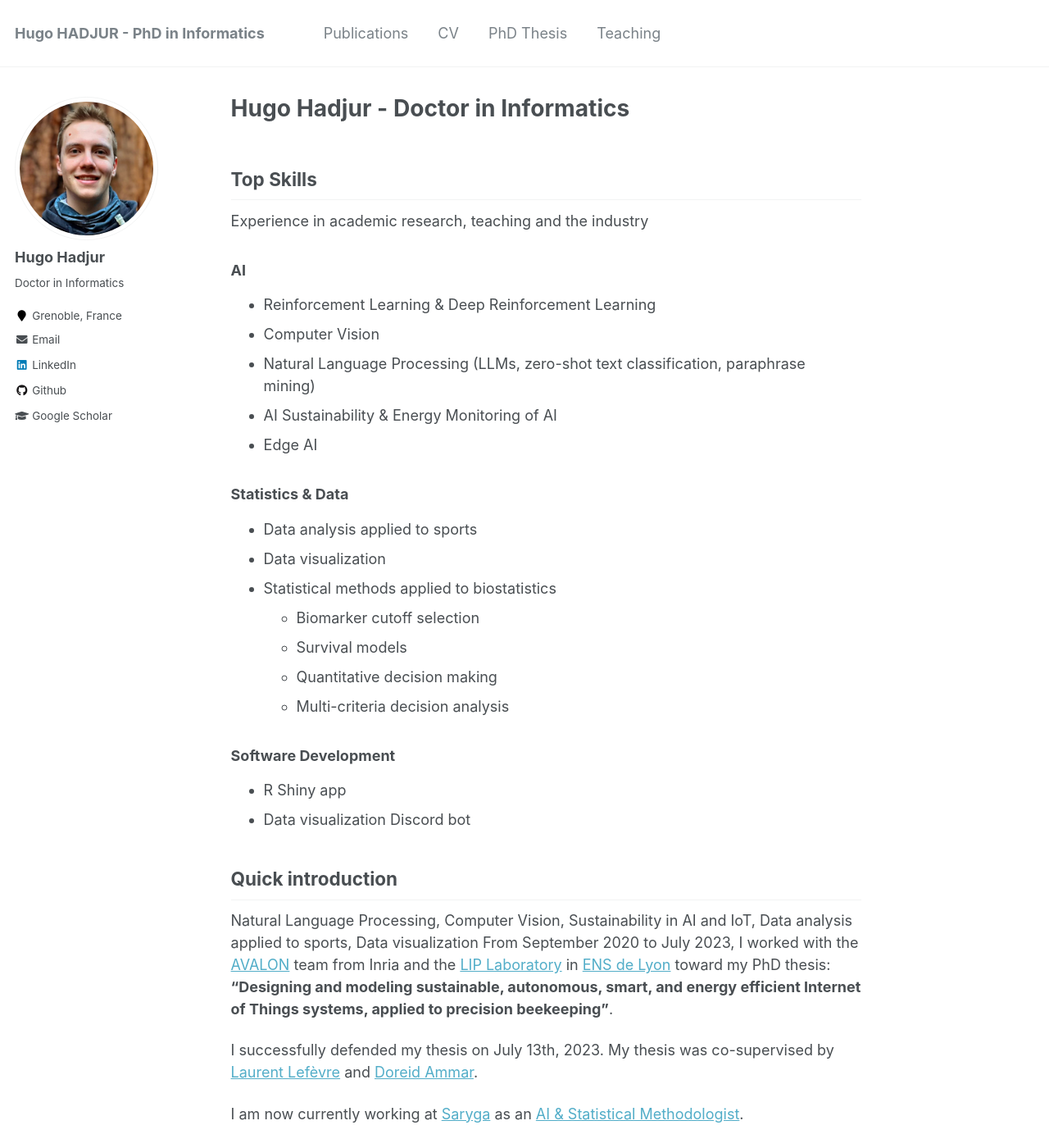
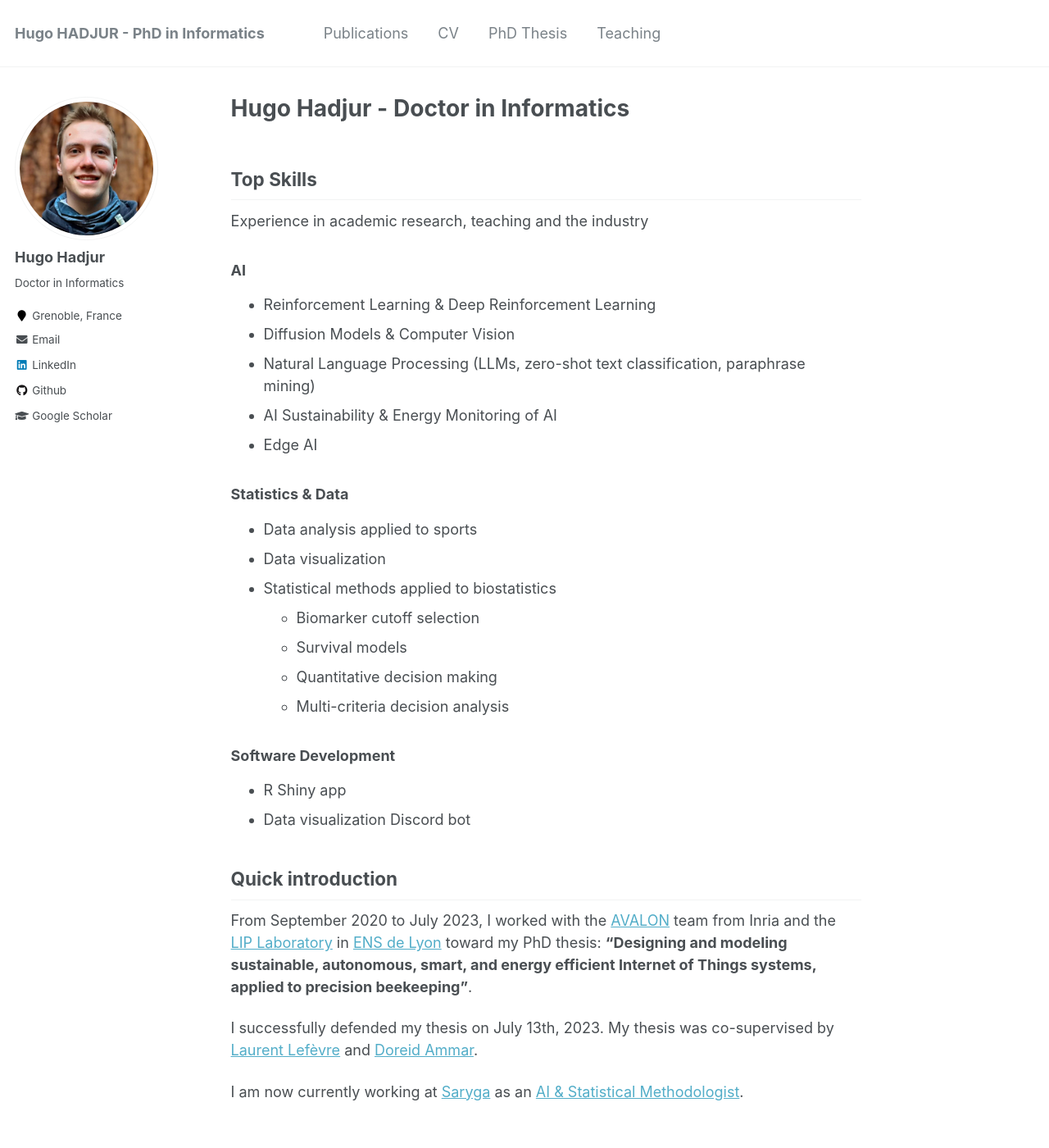
Before and after one commit to hadjurh/hadjurh.github.io, a Jekyll site: the page built from _pages/about.md, in a window 1280 px wide and 1400 px high. Shown: the whole window at 82% size. Built offline with Jekyll 4.4.1, drawn with Linux system fonts in a browser that asks for light colours.

Commit message:
Update intro

```diff
--- a/_pages/about.md
+++ b/_pages/about.md
@@ -14,7 +14,7 @@ Experience in academic research, teaching and the industry
 
 ### AI
 * Reinforcement Learning & Deep Reinforcement Learning
-* Computer Vision
+* Diffusion Models & Computer Vision
 * Natural Language Processing (LLMs, zero-shot text classification, paraphrase mining)
 * AI Sustainability & Energy Monitoring of AI
 * Edge AI
@@ -35,7 +35,6 @@ Experience in academic research, teaching and the industry
 
 ## Quick introduction
 
-Natural Language Processing, Computer Vision, Sustainability in AI and IoT, Data analysis applied to sports, Data visualization
 From September 2020 to July 2023, I worked with the [AVALON](https://avalon.ens-lyon.fr/) team from Inria and the [LIP Laboratory](http://www.ens-lyon.fr/LIP) in [ENS de Lyon](http://www.ens-lyon.fr/) toward my PhD thesis: **"Designing and modeling sustainable, autonomous, smart, and energy efficient Internet of Things systems, applied to precision beekeeping"**.
 
 I successfully defended my thesis on July 13th, 2023.
```
